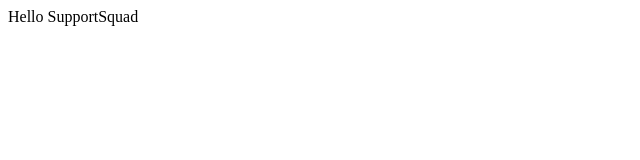
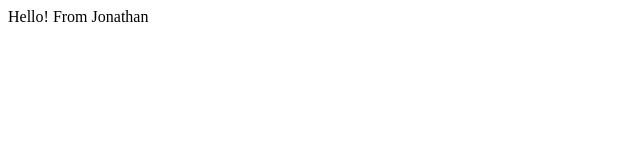
Before and after one commit to bethel-school-of-technology/team-support-squad-frontend, a React (Create React App) app in the folder support-app/: page / in a window 1280 px wide. Shown: the top 160 px of the page, without its empty margins (0-640 px from the left). Built offline with nearby package versions, Linux system fonts and the light colour scheme.

Commit message:
added my name to test

```diff
--- a/support-app/src/App.js
+++ b/support-app/src/App.js
@@ -1,7 +1,8 @@
 import React from "react";
 
 function App() {
-  return <div>Hello SupportSquad</div>;
+  return <div>Hello SupportSquad</div>,
+          <div>Hello! From Jonathan</div>;
 }
 
 export default App;
```
